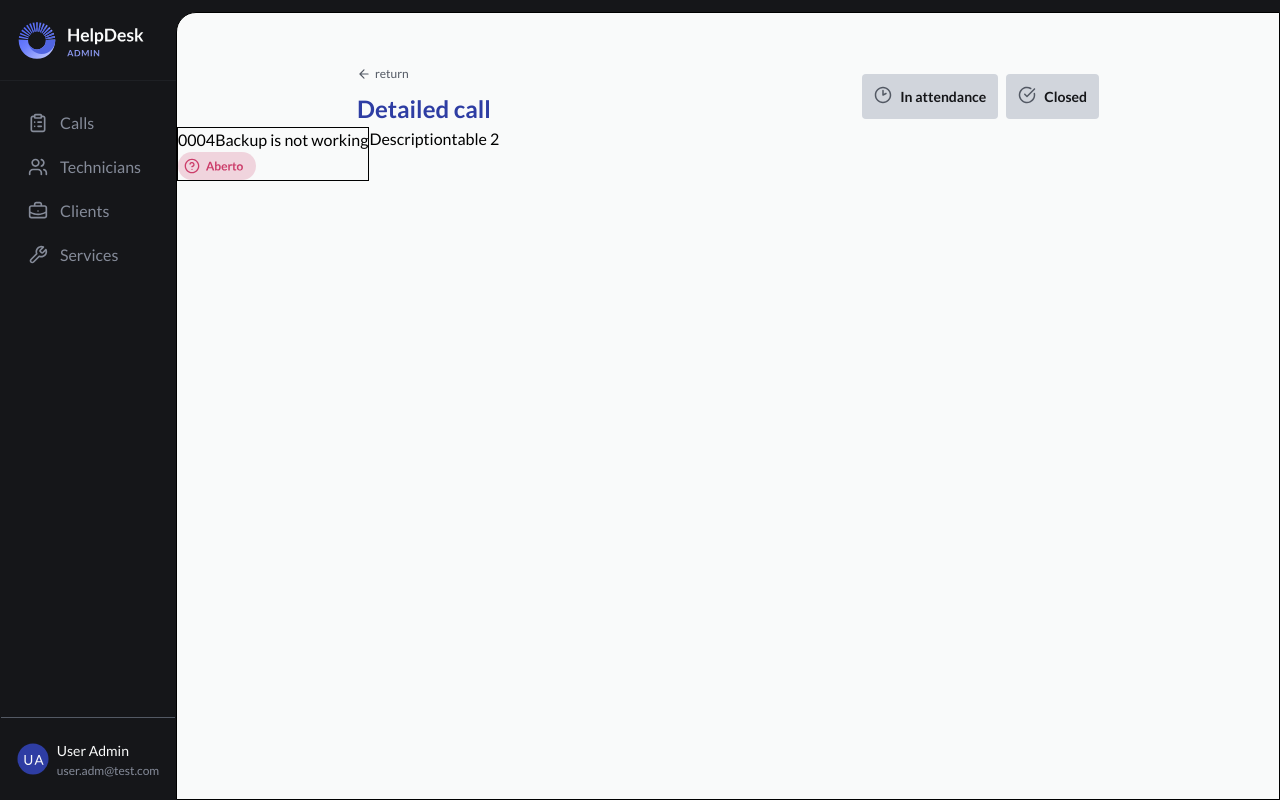
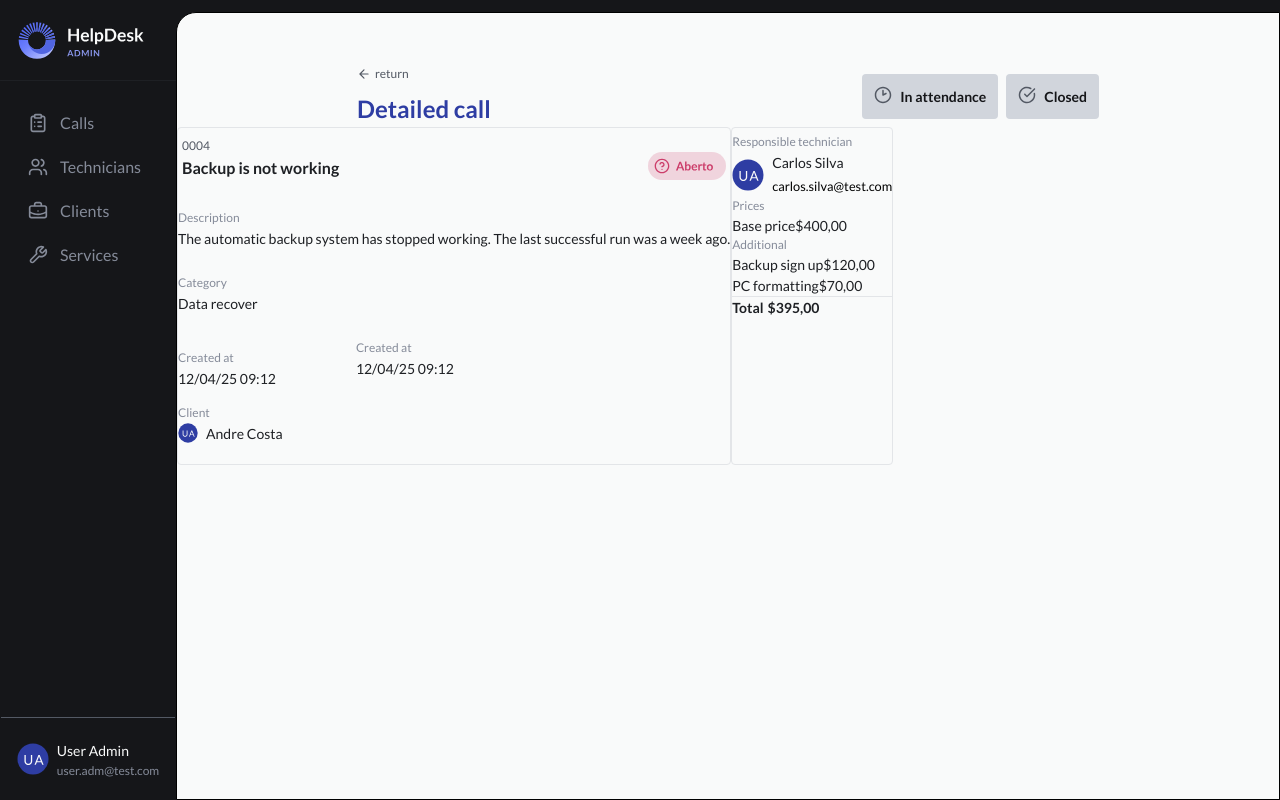
Before and after one commit to jotadagostin/HelpDesk, a React (Vite) app in the folder helpdesk/: page /callsdetails in a window 1280 px wide. Built offline with nearby package versions, Linux system fonts and the light colour scheme.

Commit message:
Update AdminDetails.tsx

```diff
--- a/helpdesk/src/pages/Admin/AdminDetails.tsx
+++ b/helpdesk/src/pages/Admin/AdminDetails.tsx
@@ -282,21 +282,107 @@ export function CallsDetails() {
 
         {/* Calls details table: */}
         <div className="flex  w-full">
-          <div className="border flex ">
-            <div>
-              <div className="flex">
-                <span>0004</span>
-                <h3>Backup is not working</h3>
+          <div className="border rounded border-[var(--gray-500)]">
+            <div className="flex justify-between p-1">
+              <div className="mb-5">
+                <span className="text-[var(--gray-300)] text-[12px]">0004</span>
+                <h3 className="text-[var(--gray-200)] text-[16px] font-bold">
+                  Backup is not working
+                </h3>
               </div>
               <img src={statusOpen} alt="" />
             </div>
-          </div>
-          <div>
-            <span>Description</span>
+            <div className="mb-5">
+              <span className="text-[var(--gray-400)] text-[12px]">
+                Description
+              </span>
+              <p className="text-[var(--gray-200)] text-[14px]">
+                The automatic backup system has stopped working. The last
+                successful run was a week ago.
+              </p>
+            </div>
+            <div className="mb-5">
+              <span className="text-[var(--gray-400)] text-[12px]">
+                Category
+              </span>
+              <p className="text-[var(--gray-200)] text-[14px]">Data recover</p>
+            </div>
+            <div className="flex items-center justify-start gap-20">
+              <div className="">
+                <span className="text-[var(--gray-400)] text-[12px]">
+                  Created at
+                </span>
+                <p className="text-[var(--gray-200)] text-[14px]">
+                  12/04/25 09:12
+                </p>
+              </div>
+              <div className="mb-5">
+                <span className="text-[var(--gray-400)] text-[12px]">
+                  Created at
+                </span>
+                <p className="text-[var(--gray-200)] text-[14px]">
+                  12/04/25 09:12
+                </p>
+              </div>
+            </div>
+            <div className="mb-5">
+              <span className="text-[var(--gray-400)] text-[12px]">Client</span>
+              <div className="flex gap-2">
+                <img src={avatarSvg} alt="" className="w-[20px] h-[20px] " />
+                <p className="text-[var(--gray-200)] text-[14px]">
+                  Andre Costa
+                </p>
+              </div>
+            </div>
           </div>
 
-          <div className="">
-            <h1>table 2</h1>
+          <div className="border rounded border-[var(--gray-500)]">
+            <div>
+              <span className="text-[var(--gray-400)] text-[12px]">
+                Responsible technician
+              </span>
+              <div className="flex gap-2 items-center">
+                <img src={avatarSvg} alt="" className="w-[32px] h-[32px] " />
+                <div>
+                  <p className="text-[var(--gray-200)] text-[14px]">
+                    Carlos Silva
+                  </p>
+                  <small>carlos.silva@test.com</small>
+                </div>
+              </div>
+            </div>
+            <div className="flex flex-col ">
+              <span className="text-[var(--gray-400)] text-[12px]">Prices</span>
+              <div className="flex">
+                <p className="text-[var(--gray-200)] text-[14px]">Base price</p>
+                <p className="text-[var(--gray-200)] text-[14px]">$400,00</p>
+              </div>
+            </div>
+            <div className="flex flex-col">
+              <span className="text-[var(--gray-400)] text-[12px]">
+                Additional
+              </span>
+              <div className="flex">
+                <p className="text-[var(--gray-200)] text-[14px]">
+                  Backup sign up
+                </p>
+                <p className="text-[var(--gray-200)] text-[14px]">$120,00</p>
+              </div>
+              <div className="flex">
+                <p className="text-[var(--gray-200)] text-[14px]">
+                  PC formatting
+                </p>
+                <p className="text-[var(--gray-200)] text-[14px]">$70,00</p>
+              </div>
+              <div className="flex gap-1 border-t border-[var(--gray-500)]">
+                <span className="text-[var(--gray-200)] text-[14px] font-bold">
+                  Total
+                </span>
+                <span className="text-[var(--gray-200)] text-[14px] font-bold">
+                  $395,00
+                </span>
+              </div>
+            </div>
           </div>
         </div>
       </div>
```
